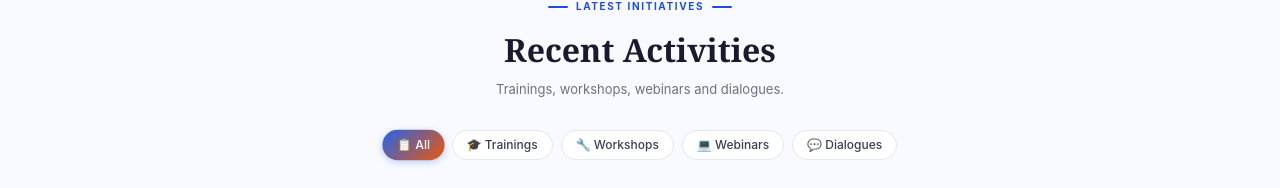
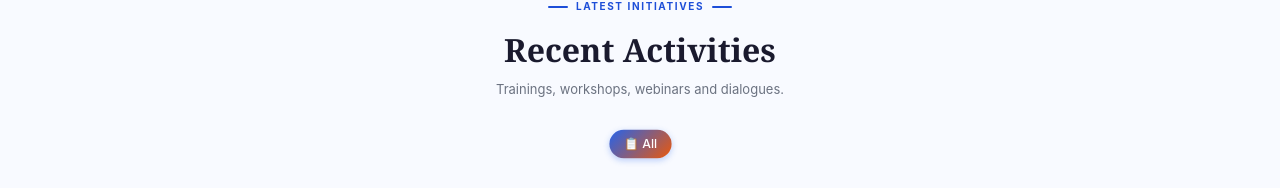
Before and after one commit to Chanda11/fpifront, a React (Create React App) app: page / in a window 1280 px wide. Shown: the part 1740-1928 px from the top of the page. Built offline with nearby package versions, Linux system fonts and the light colour scheme; grey boxes are pictures that could not be loaded.

Commit message:
homepage fix2

```diff
--- a/src/pages/Home.tsx
+++ b/src/pages/Home.tsx
@@ -276,10 +276,6 @@ const Home = () => {
 
   const categories = [
     { id: "all", name: "All", icon: "📋" },
-    { id: "training", name: "Trainings", icon: "🎓" },
-    { id: "workshop", name: "Workshops", icon: "🔧" },
-    { id: "webinar", name: "Webinars", icon: "💻" },
-    { id: "dialogue", name: "Dialogues", icon: "💬" },
   ];
 
   const focusAreas = [
@@ -455,7 +451,7 @@ const Home = () => {
             grid-template-columns: repeat(2, 1fr) !important;
           }
           .hero-container {
-            height: 80vh !important;
+            height: 100vh !important;
             min-height: 400px !important;
           }
           .section-padding {
```
